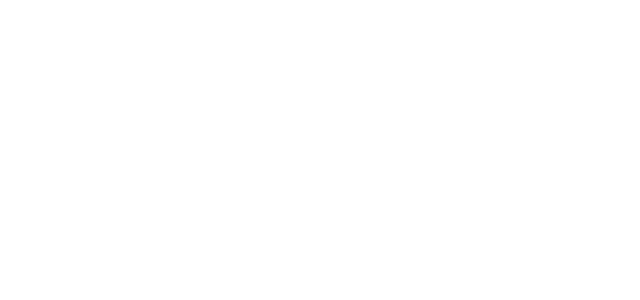
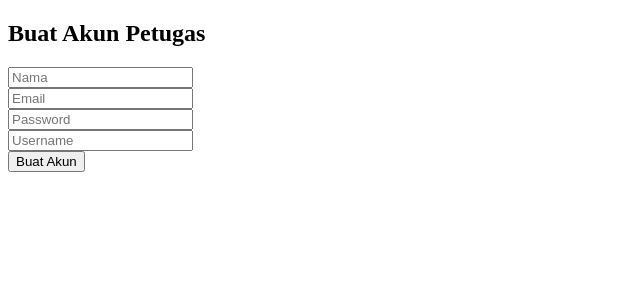
Before and after one commit to amandanmira/PBL-BankSampah, a Vue app in the folder ABS_Frontend/: page /dashboard-admin/buat-petugas in a window 1280 px wide. Before the commit this address had no page. Shown: the top 300 px of the page, without its empty margins (0-640 px from the left). Built offline with nearby package versions, Linux system fonts and the light colour scheme; sample sign-in values are in the browser's storage.

Commit message:
Buat Petugas

```diff
--- /dev/null
+++ b/ABS_Frontend/src/pages/dashboards/admin/BuatPetugas.vue
@@ -0,0 +1,63 @@
+<script setup>
+import { ref } from "vue";
+import { checkRole } from "@/utils";
+import axios from "axios";
+import { useRouter } from "vue-router";
+
+checkRole("admin");
+
+const router = useRouter();
+
+const form = ref({
+  nama: "",
+  username: "",
+  email: "",
+  password: "",
+});
+
+const loading = ref(false);
+
+const register = async () => {
+  loading.value = true;
+  try {
+    const token = sessionStorage.getItem("token");
+    if (!token) {
+      throw new Error("Otentikasi diperlukan.");
+    }
+
+    const headers = { Authorization: `Bearer ${token}` };
+
+    const res = await axios.post("/api/admin/buatPetugas", form.value, { headers });
+
+    alert("Buat akun berhasil");
+    router.push("/dashboard-admin");
+  } catch (err) {
+    console.log(err.response.data);
+    alert("Terjadi kesalahan saat membuat akun.");
+  } finally {
+    loading.value = false;
+  }
+};
+</script>
+
+<template>
+  <div>
+    <h2>Buat Akun Petugas</h2>
+
+    <input v-model="form.nama" placeholder="Nama" />
+    <br />
+
+    <input v-model="form.email" placeholder="Email" />
+    <br />
+
+    <input type="password" v-model="form.password" placeholder="Password" />
+    <br />
+
+    <input v-model="form.username" placeholder="Username" />
+    <br />
+
+    <button @click="register" :disabled="loading">
+      {{ loading ? "Membuat Akun..." : "Buat Akun" }}
+    </button>
+  </div>
+</template>
--- a/ABS_Frontend/src/router/index.js
+++ b/ABS_Frontend/src/router/index.js
@@ -5,6 +5,7 @@
 // Auth
 import RegisterNasabah from '@/pages/auth/RegisterNasabah.vue'
 import RegisterPengepul from '@/pages/auth/RegisterPengepul.vue'
+import BuatPetugas from '@/pages/dashboards/admin/BuatPetugas.vue'
 import Login from '@/pages/auth/Login.vue'
 
 // Dashboards
@@ -31,6 +32,10 @@
   {
     path: '/register-pengepul',
     component: RegisterPengepul,
+  },
+  {
+    path: '/dashboard-admin/buat-petugas',
+    component: BuatPetugas,
   },
   {
     path: '/login',
```
Also changed, not shown: 2 other files (tests, documents, lock files or other folders).
